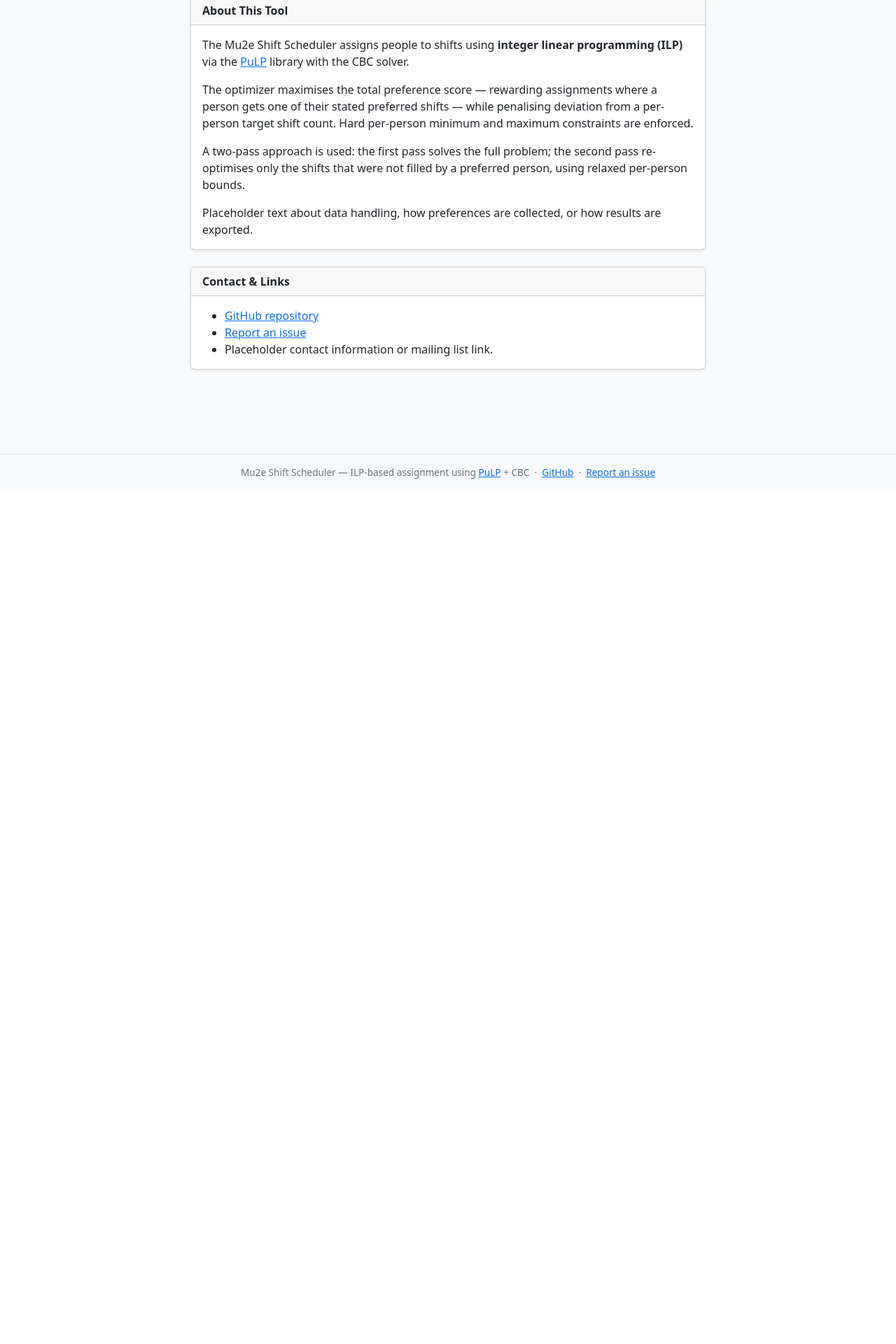
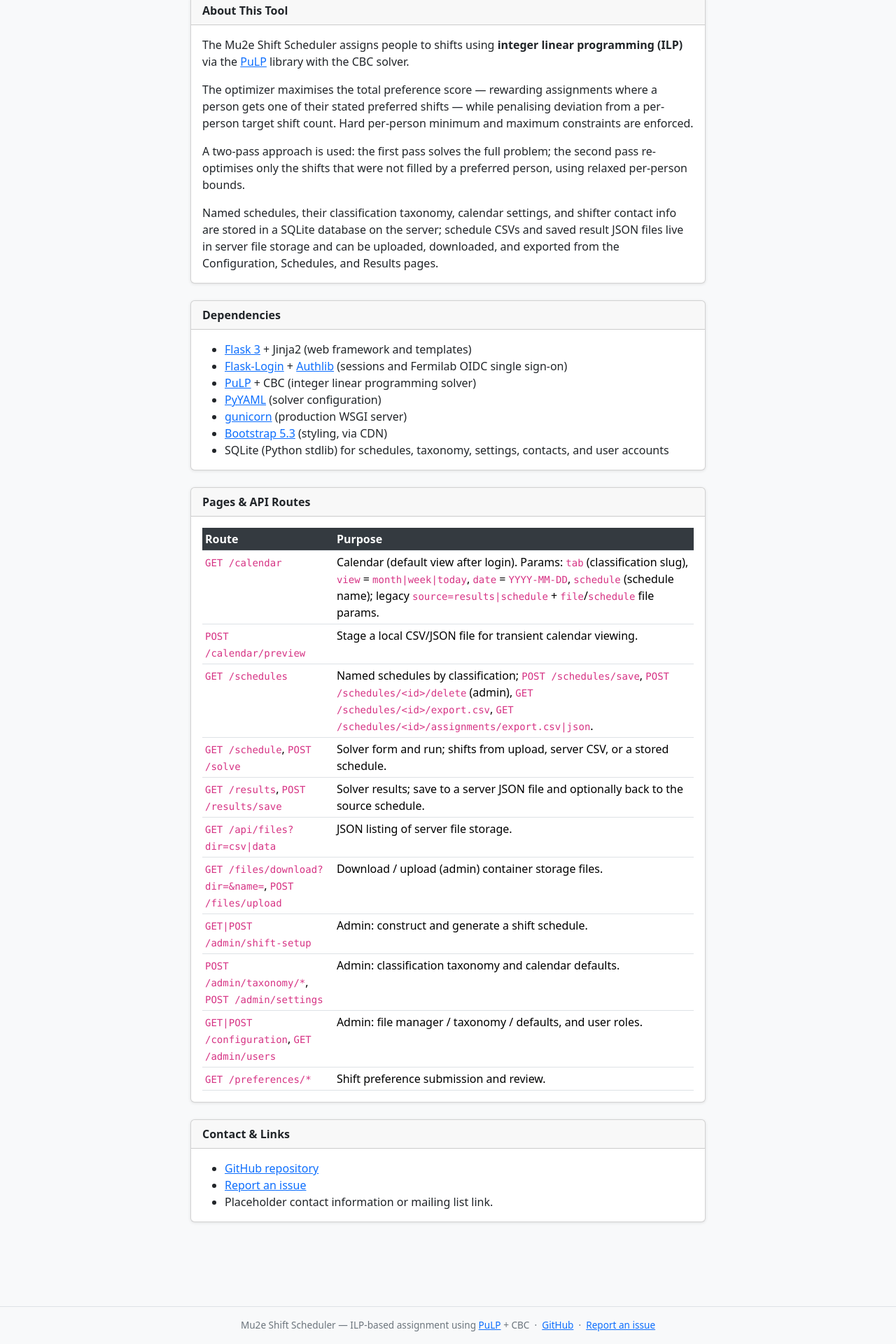
Before and after one commit to Mu2e/mu2e-shift-scheduler, a Flask app: page /about in a window 1280 px wide. Shown: the part 659-2579 px from the top of the page at 70% size. Before the commit the page ends 1343 px from the top, so only its background shows below. Run offline with Flask 3, Linux system fonts and the light colour scheme; a user stored in the database is signed in; some libraries are stand-ins or nearby versions.

Commit message:
Document new features and expose APP_DB_PATH in the Helm chart
- README: named schedules, calendar views, shift setup, server file
  storage feature notes and a Testing section.
- About page: dependency list and a pages/API route reference table.
- Helm: APP_DB_PATH configmap entry (defaults to <data.dir>/app.sqlite)
  with a values.yaml override.

Co-Authored-By: Claude Fable 5 <noreply@anthropic.com>

```diff
--- a/app/templates/about.html
+++ b/app/templates/about.html
@@ -61,9 +61,53 @@
           person, using relaxed per-person bounds.
         </p>
         <p class="mb-0">
-          Placeholder text about data handling, how preferences are collected, or how
-          results are exported.
+          Named schedules, their classification taxonomy, calendar settings, and
+          shifter contact info are stored in a SQLite database on the server;
+          schedule CSVs and saved result JSON files live in server file storage
+          and can be uploaded, downloaded, and exported from the Configuration,
+          Schedules, and Results pages.
         </p>
+      </div>
+    </div>
+
+    <!-- Dependencies -->
+    <div class="card mb-4">
+      <div class="card-header fw-semibold">Dependencies</div>
+      <div class="card-body">
+        <ul class="mb-0">
+          <li><a href="https://flask.palletsprojects.com/" target="_blank">Flask 3</a> + Jinja2 (web framework and templates)</li>
+          <li><a href="https://flask-login.readthedocs.io/" target="_blank">Flask-Login</a> + <a href="https://authlib.org/" target="_blank">Authlib</a> (sessions and Fermilab OIDC single sign-on)</li>
+          <li><a href="https://coin-or.github.io/pulp/" target="_blank">PuLP</a> + CBC (integer linear programming solver)</li>
+          <li><a href="https://pyyaml.org/" target="_blank">PyYAML</a> (solver configuration)</li>
+          <li><a href="https://gunicorn.org/" target="_blank">gunicorn</a> (production WSGI server)</li>
+          <li><a href="https://getbootstrap.com/" target="_blank">Bootstrap 5.3</a> (styling, via CDN)</li>
+          <li>SQLite (Python stdlib) for schedules, taxonomy, settings, contacts, and user accounts</li>
+        </ul>
+      </div>
+    </div>
+
+    <!-- Routes / API -->
+    <div class="card mb-4">
+      <div class="card-header fw-semibold">Pages &amp; API Routes</div>
+      <div class="card-body">
+        <div class="table-responsive">
+          <table class="table table-sm mb-0">
+            <thead><tr><th>Route</th><th>Purpose</th></tr></thead>
+            <tbody>
+              <tr><td><code>GET /calendar</code></td><td>Calendar (default view after login). Params: <code>tab</code> (classification slug), <code>view</code> = <code>month|week|today</code>, <code>date</code> = <code>YYYY-MM-DD</code>, <code>schedule</code> (schedule name); legacy <code>source=results|schedule</code> + <code>file</code>/<code>schedule</code> file params.</td></tr>
+              <tr><td><code>POST /calendar/preview</code></td><td>Stage a local CSV/JSON file for transient calendar viewing.</td></tr>
+              <tr><td><code>GET /schedules</code></td><td>Named schedules by classification; <code>POST /schedules/save</code>, <code>POST /schedules/&lt;id&gt;/delete</code> (admin), <code>GET /schedules/&lt;id&gt;/export.csv</code>, <code>GET /schedules/&lt;id&gt;/assignments/export.csv|json</code>.</td></tr>
+              <tr><td><code>GET /schedule</code>, <code>POST /solve</code></td><td>Solver form and run; shifts from upload, server CSV, or a stored schedule.</td></tr>
+              <tr><td><code>GET /results</code>, <code>POST /results/save</code></td><td>Solver results; save to a server JSON file and optionally back to the source schedule.</td></tr>
+              <tr><td><code>GET /api/files?dir=csv|data</code></td><td>JSON listing of server file storage.</td></tr>
+              <tr><td><code>GET /files/download?dir=&amp;name=</code>, <code>POST /files/upload</code></td><td>Download / upload (admin) container storage files.</td></tr>
+              <tr><td><code>GET|POST /admin/shift-setup</code></td><td>Admin: construct and generate a shift schedule.</td></tr>
+              <tr><td><code>POST /admin/taxonomy/*</code>, <code>POST /admin/settings</code></td><td>Admin: classification taxonomy and calendar defaults.</td></tr>
+              <tr><td><code>GET|POST /configuration</code>, <code>GET /admin/users</code></td><td>Admin: file manager / taxonomy / defaults, and user roles.</td></tr>
+              <tr><td><code>GET /preferences/*</code></td><td>Shift preference submission and review.</td></tr>
+            </tbody>
+          </table>
+        </div>
       </div>
     </div>
 
--- a/helm/simple/templates/configmap.yaml
+++ b/helm/simple/templates/configmap.yaml
@@ -14,6 +14,7 @@ data:
   PREFERENCES_SHIFTS_CSV: {{ .Values.preferences.shiftsCsv | quote }}
   PREFERENCES_JSON: {{ .Values.preferences.jsonPath | quote }}
   AUTH_DB_PATH: {{ .Values.auth.dbPath | quote }}
+  APP_DB_PATH: {{ .Values.data.appDbPath | default (printf "%s/app.sqlite" .Values.data.dir) | quote }}
   SESSION_COOKIE_SECURE: {{ .Values.auth.sessionCookieSecure | quote }}
   SHOW_ADMIN_LOGIN: {{ .Values.auth.showAdminLogin | quote }}
   MU2E_INITIAL_ADMIN_USERNAME: {{ .Values.auth.initialAdminUsername | quote }}
--- a/helm/simple/values.yaml
+++ b/helm/simple/values.yaml
@@ -47,6 +47,9 @@ preferences:
 
 data:
   dir: /app/data
+  # SQLite database for named schedules, taxonomy, settings, and contacts.
+  # Defaults to <data.dir>/app.sqlite when unset.
+  appDbPath: ""
 
 auth:
   dbPath: /app/data/users.sqlite
```
Also changed, not shown: README.md.
